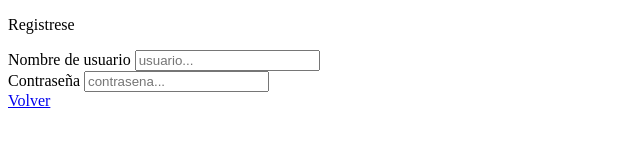
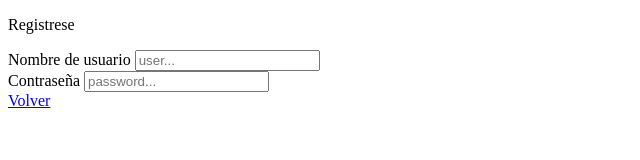
Before and after one commit to IES-Almudeyne-2324-DAW/Ejercicio-GitFlow-Alicia, a plain HTML site: page login.html in a window 1280 px wide. Shown: the full height of the page, 0-640 px from the left. Drawn offline with Linux system fonts and the light colour scheme.

Commit message:
Solucionar error

```diff
--- a/login.html
+++ b/login.html
@@ -8,9 +8,9 @@
   <body>
     <p>Registrese</p>
     <label>Nombre de usuario</label>
-    <input type="text" placeholder="usuario..." /><br />
+    <input type="text" placeholder="user..." /><br />
     <label>Contraseña</label>
-    <input type="text" placeholder="contrasena..." /><br />
+    <input type="text" placeholder="password..." /><br />
     <a href="index.html">Volver</a>
   </body>
 </html>
```
